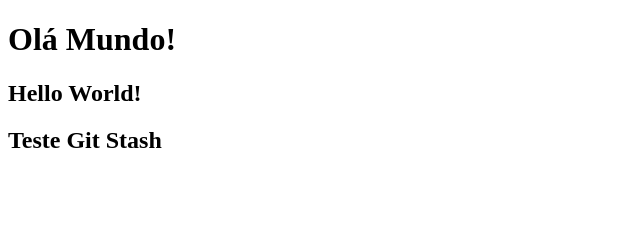
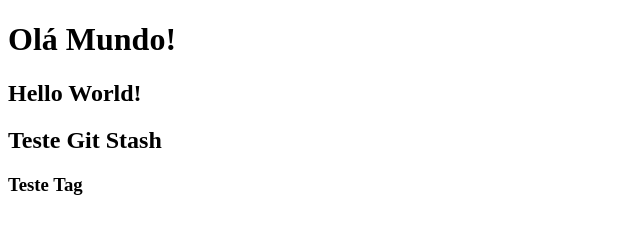
Before and after one commit to ramoncelino/curso_git1, a plain HTML site: page index.html in a window 1280 px wide. Shown: the full height of the page, 0-640 px from the left. Drawn offline with Linux system fonts and the light colour scheme.

Commit message:
Git commit tag v1.0

```diff
--- a/index.html
+++ b/index.html
@@ -11,5 +11,6 @@
     <h1>Olá Mundo!</h1>
     <h2>Hello World!</h2>
     <h2>Teste Git Stash</h2>
+    <h3>Teste Tag</h3>
 </body>
 </html>
```
